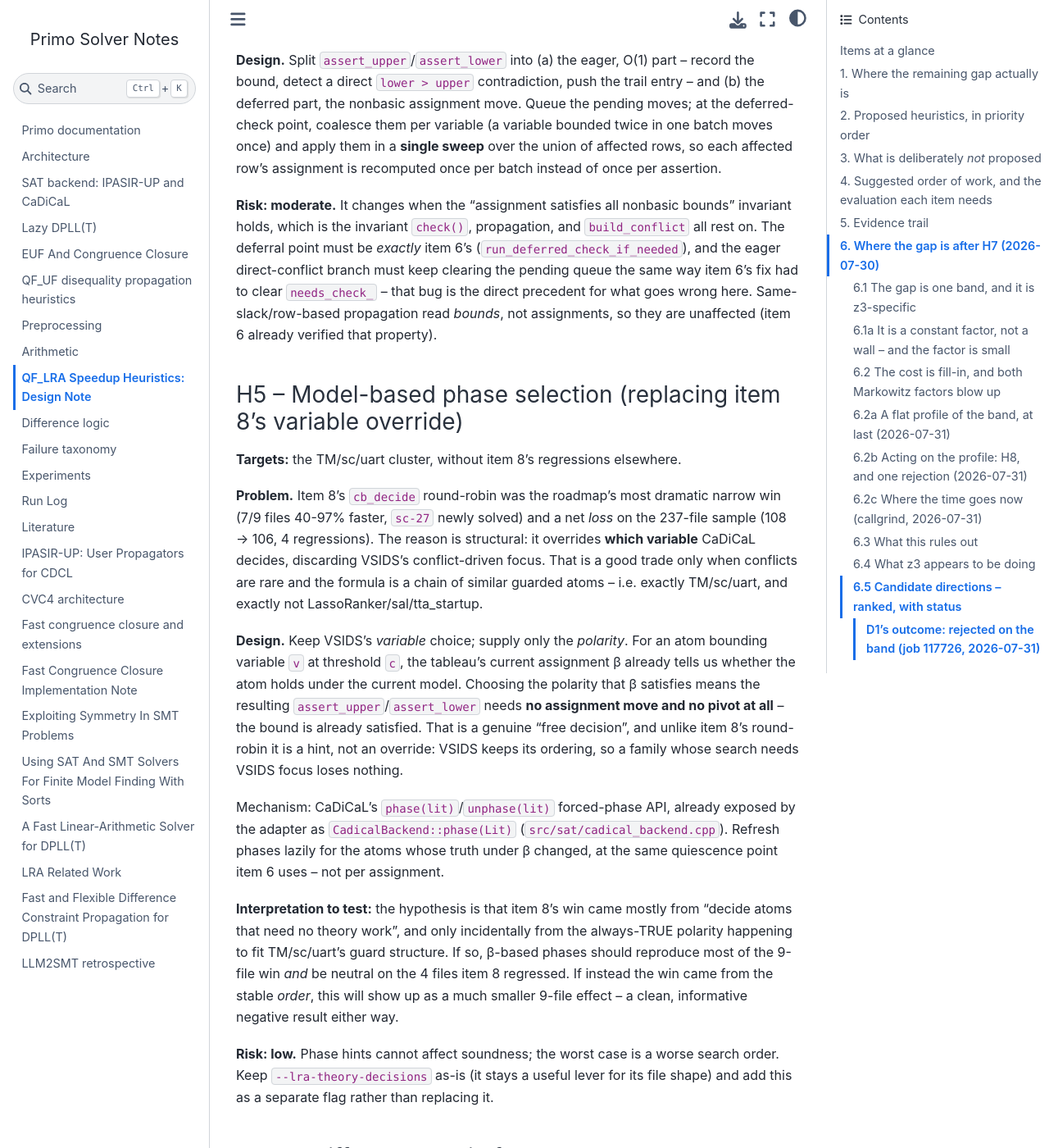
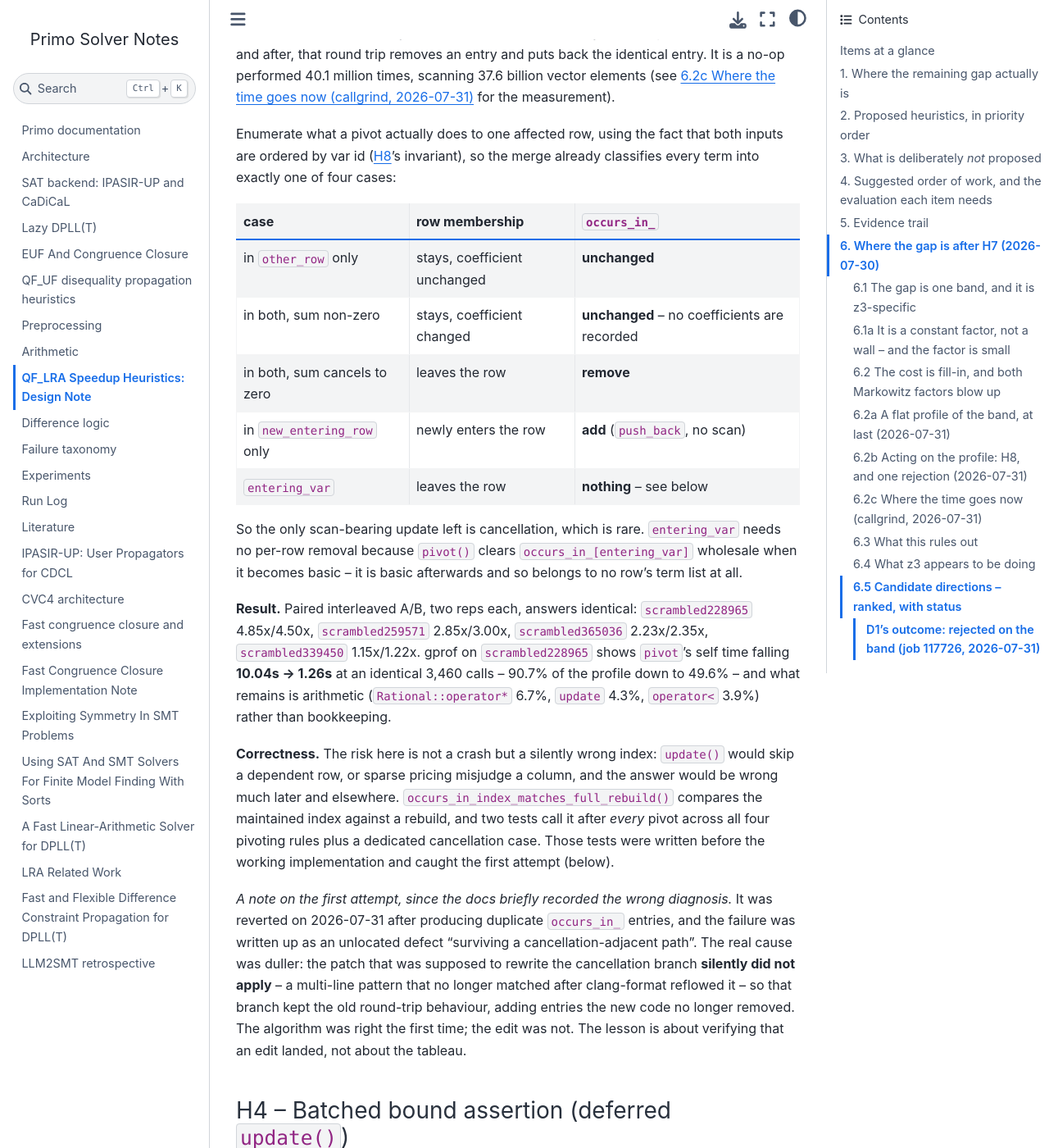
Before and after one commit to primo-solver/primo, a Jupyter Book: the page built from docs/qf-lra-heuristics.md, in a window 1280 px wide and 1400 px high, scrolled down 20861 px. Shown: the whole window at 82% size. Built offline with Jupyter Book 1.0.4 settings and Sphinx 7.4.7 and the Sphinx Book theme 1.1.4, drawn with Linux system fonts in a browser that asks for light colours; some of the changed text lies outside the part shown.

Commit message:
H10: maintain occurs_in_ by delta, 1.15-4.85x
occurs_in_[v] records which basic rows mention v -- row identities, no
coefficient information at all. pivot()'s affected-row loop nonetheless
removed other_basic from every term's list and then re-added it for every
term of the rebuilt row, so for any variable present both before and
after it removed an entry and put back the identical entry. Callgrind put
that no-op at ~91% of instructions: 40.1M std::remove calls scanning 37.6
billion vector elements on scrambled228965.

Since H8 made both inputs ordered, the merge already sorts every term
into exactly one of four cases, and only two of them touch the index:

  in other_row only          stays, coefficient unchanged   nothing
  in both, sum non-zero      stays, coefficient changed     nothing
  in both, sum cancels       leaves the row                 remove
  in new_entering_row only   newly enters the row           add
  entering_var               leaves the row                 nothing

entering_var needs no per-row removal because pivot() clears its whole
list when it becomes basic. So the only scan-bearing update left is
cancellation, which is rare.

Paired interleaved A/B, two reps, answers identical: scrambled228965
4.85x/4.50x, scrambled259571 2.85x/3.00x, scrambled365036 2.23x/2.35x,
scrambled339450 1.15x/1.22x. gprof shows pivot's self time falling 10.04s
-> 1.26s at an identical 3,460 calls, 90.7% of the profile down to 49.6%,
and what remains is arithmetic rather than bookkeeping.

The risk is a silently wrong index rather than a crash, so
occurs_in_index_matches_full_rebuild() is checked after every pivot by two
tests across all four pivoting rules plus a dedicated cancellation case.

Corrects the record on the 2026-07-31 attempt. That was written up as an
unlocated defect "surviving a cancellation-adjacent path". The real cause
was duller: the patch meant to rewrite the cancellation branch silently
did not apply, a multi-line pattern that no longer matched after
clang-format reflowed it, so that branch kept the old round-trip
behaviour and added entries the new code no longer removed. The algorithm
was right the first time; the edit had not landed.

Slurm gates to follow -- these are workstation numbers.

Co-Authored-By: Claude Opus 5 <noreply@anthropic.com>

```diff
--- a/docs/arithmetic.md
+++ b/docs/arithmetic.md
@@ -452,6 +452,20 @@ alternatives considered before/while implementing it.
     117227 (new default, fuzzsmt 3000: 2990 PASS/10 TIMEOUT) and 117228 (SOI,
     3000: 2908/92), each with opfuzz 14/14 seeds valid and two yinyang shards,
     0 bug triggers throughout. No crashes, no wrong answers anywhere.
+- **Delta-maintained `occurs_in_`** ([heuristics-note item H10](qf-lra-heuristics.md#h10),
+  2026-08-01, `lra_tableau.{hpp,cpp}`, **unconditional**): `pivot()` no longer
+  removes and re-adds every affected row's occurrence entries. `occurs_in_`
+  records only which rows mention a variable, never a coefficient, so a term
+  carried through a pivot keeps the entry it had; only cancellations remove
+  and only genuinely new terms add. Callgrind had put the round trip at ~91%
+  of instructions -- 40.1M `std::remove` calls scanning 37.6 billion elements
+  on `scrambled228965`.
+  - 1.15-4.85x on four mid-band instances, answers identical. `pivot`'s gprof
+    self time falls 10.04s -> 1.26s at an identical call count, and the
+    profile becomes arithmetic-dominated rather than bookkeeping-dominated.
+  - Guarded by `occurs_in_index_matches_full_rebuild()`, checked after every
+    pivot across all four pivoting rules -- a wrong index does not crash, it
+    makes `update()` skip a dependent row and yields a wrong answer later.
 - **Bounds-only backtracking** ([heuristics-note item H9](qf-lra-heuristics.md#h9), 2026-07-31, `lra_tableau.{hpp,cpp}`,
   **unconditional except under SOI**): `pop()` restores bounds and nothing
   else. It used to restore bounds, assignments *and* every pivot's row
--- a/docs/qf-lra-heuristics.md
+++ b/docs/qf-lra-heuristics.md
@@ -22,6 +22,7 @@ order they were proposed, not the order they were implemented.
 | [H7](#h7) | Fixed-variable elimination (equality slacks) | implemented, **opt-in** -- did not clear its bar |
 | [H8](#h8) | Merge instead of sort in `pivot`'s affected-row loop | implemented, default; **zero regressions** |
 | [H9](#h9) | Bounds-only backtracking (the paper's own scheme) | implemented, default except SOI; largest single gain |
+| [H10](#h10) | Delta-maintained `occurs_in_` (no round trip per pivot) | implemented, default; 1.15-4.85x |
 
 Where the remaining gap is, and what has been ruled out, is [](#sec-6). Its
 ranked list of open directions is [](#sec-6-5): [D2](#d2) and [D4](#d4)
@@ -752,6 +753,66 @@ nets +21 because the wins land on instances near the timeout. The variance
 is inherent: keeping the basis across a backtrack keeps one that suited the
 *previous* subproblem.
 
+(h10)=
+### H10 -- Delta-maintained `occurs_in_`
+
+**Status: implemented, unconditional, promoted 2026-08-01.** The item
+[](#sec-6-2c) identified as the largest remaining engineering target, and
+the last of the three that started from a profile rather than a design.
+
+**The reasoning, which is the whole of it.** `occurs_in_[v]` records *which
+basic rows mention `v`* -- a set of row identities, with **no coefficient
+information whatsoever**. `pivot()`'s affected-row loop used to remove
+`other_basic` from every term's list up front and then re-add it for every
+term of the rebuilt row. For any variable present both before and after,
+that round trip removes an entry and puts back the identical entry. It is a
+no-op performed 40.1 million times, scanning 37.6 billion vector elements
+(see [](#sec-6-2c) for the measurement).
+
+Enumerate what a pivot actually does to one affected row, using the fact
+that both inputs are ordered by var id ([H8](#h8)'s invariant), so the merge
+already classifies every term into exactly one of four cases:
+
+| case | row membership | `occurs_in_` |
+|---|---|---|
+| in `other_row` only | stays, coefficient unchanged | **unchanged** |
+| in both, sum non-zero | stays, coefficient changed | **unchanged** -- no coefficients are recorded |
+| in both, sum cancels to zero | leaves the row | **remove** |
+| in `new_entering_row` only | newly enters the row | **add** (`push_back`, no scan) |
+| `entering_var` | leaves the row | **nothing** -- see below |
+
+So the only scan-bearing update left is cancellation, which is rare.
+`entering_var` needs no per-row removal because `pivot()` clears
+`occurs_in_[entering_var]` wholesale when it becomes basic -- it is basic
+afterwards and so belongs to no row's term list at all.
+
+**Result.** Paired interleaved A/B, two reps each, answers identical:
+`scrambled228965` 4.85x/4.50x, `scrambled259571` 2.85x/3.00x,
+`scrambled365036` 2.23x/2.35x, `scrambled339450` 1.15x/1.22x. gprof on
+`scrambled228965` shows `pivot`'s self time falling **10.04s -> 1.26s** at
+an identical 3,460 calls -- 90.7% of the profile down to 49.6% -- and what
+remains is arithmetic (`Rational::operator*` 6.7%, `update` 4.3%,
+`operator<` 3.9%) rather than bookkeeping.
+
+**Correctness.** The risk here is not a crash but a silently wrong index:
+`update()` would skip a dependent row, or sparse pricing misjudge a column,
+and the answer would be wrong much later and elsewhere.
+`occurs_in_index_matches_full_rebuild()` compares the maintained index
+against a rebuild, and two tests call it after *every* pivot across all four
+pivoting rules plus a dedicated cancellation case. Those tests were written
+before the working implementation and caught the first attempt (below).
+
+*A note on the first attempt, since the docs briefly recorded the wrong
+diagnosis.* It was reverted on 2026-07-31 after producing duplicate
+`occurs_in_` entries, and the failure was written up as an unlocated defect
+"surviving a cancellation-adjacent path". The real cause was duller: the
+patch that was supposed to rewrite the cancellation branch **silently did
+not apply** -- a multi-line pattern that no longer matched after
+clang-format reflowed it -- so that branch kept the old round-trip
+behaviour, adding entries the new code no longer removed. The algorithm was
+right the first time; the edit was not. The lesson is about verifying that
+an edit landed, not about the tableau.
+
 (h4)=
 ### H4 -- Batched bound assertion (deferred `update()`)
 
@@ -1290,44 +1351,19 @@ one linear pass: a term carried over unchanged needs *no* occurrence update
 at all, and only terms that genuinely enter the row (from the entering row)
 or leave it (cancelled to zero, or `entering_var` itself) need one.
 
-That is the clear next item, and it is larger than anything left in section
-6.5's direction list. Not attempted yet.
-
-#### Attempted 2026-07-31, reverted: delta-maintained `occurs_in_`
-
-The fix above was implemented and backed out the same day. It is recorded
-because the *reason* it failed is the useful part.
-
-The change: stop removing every term's occurrence entry and re-adding it,
-and instead touch only the variables that genuinely enter a row (from the
-entering row) or leave it (cancelled to zero). It builds and passes the
-pre-existing suite.
-
-It also **corrupts `occurs_in_`**, which the pre-existing suite did not
-notice. Two tests added alongside it do: they compare the index against a
-full rebuild after every pivot, across all four pivoting rules. The failure
-is duplicate entries -- `occurs_in_[y]` holding `{0,4,4,6,6}` where a rebuild
-gives `{0,4,6}` -- and duplicates compound, because a row listed twice in
-`occurs_in_[entering]` is rewritten twice by the affected-row loop.
-
-*The hypothesis worth recording, and its correction.* The first guess was
-that duplicates already existed and the round trip had been masking them:
-`std::remove` deletes **all** copies of a value, so remove-then-add silently
-repairs a duplicated entry, while a delta preserves it. That would have made
-this a latent bug the optimisation merely exposed. **It is wrong** -- with
-the round trip restored, the same tests pass, so the index is duplicate-free
-today and the duplicates were entirely self-inflicted by the delta.
-
-The defect was localised to a stale entry surviving a cancellation-adjacent
-path, but not root-caused before the attempt was stopped: this is the
-tableau's hottest and most correctness-critical loop, and there was a
-validated milestone in the same branch to protect.
-
-**What is kept:** `occurs_in_index_matches_full_rebuild()` and the two tests,
-which cost nothing against the current implementation and would catch this
-class of bug immediately on a second attempt. The prize is unchanged and
-still the largest item here -- ~91% of instructions, 37.6 billion element
-scans -- so this is worth retrying with the guard already in place.
+That is [H10](#h10), implemented 2026-08-01: 1.15-4.85x, with `pivot`'s own
+profile share falling from 90.7% to 49.6%.
+
+#### The 2026-07-31 attempt, and why it failed
+
+An earlier implementation of the above was reverted the same day after
+corrupting `occurs_in_`. The cause is recorded under [H10](#h10): the patch
+meant to rewrite the cancellation branch silently did not apply, so that
+branch kept adding entries the rest of the new code no longer removed. The
+algorithm was correct; the edit had not landed. The guard that caught it --
+`occurs_in_index_matches_full_rebuild()` plus two tests that call it after
+every pivot -- was written during that attempt and is why the second one
+could be trusted.
 
 ### 6.3 What this rules out
 
```
Also changed, not shown: 1 other file.
